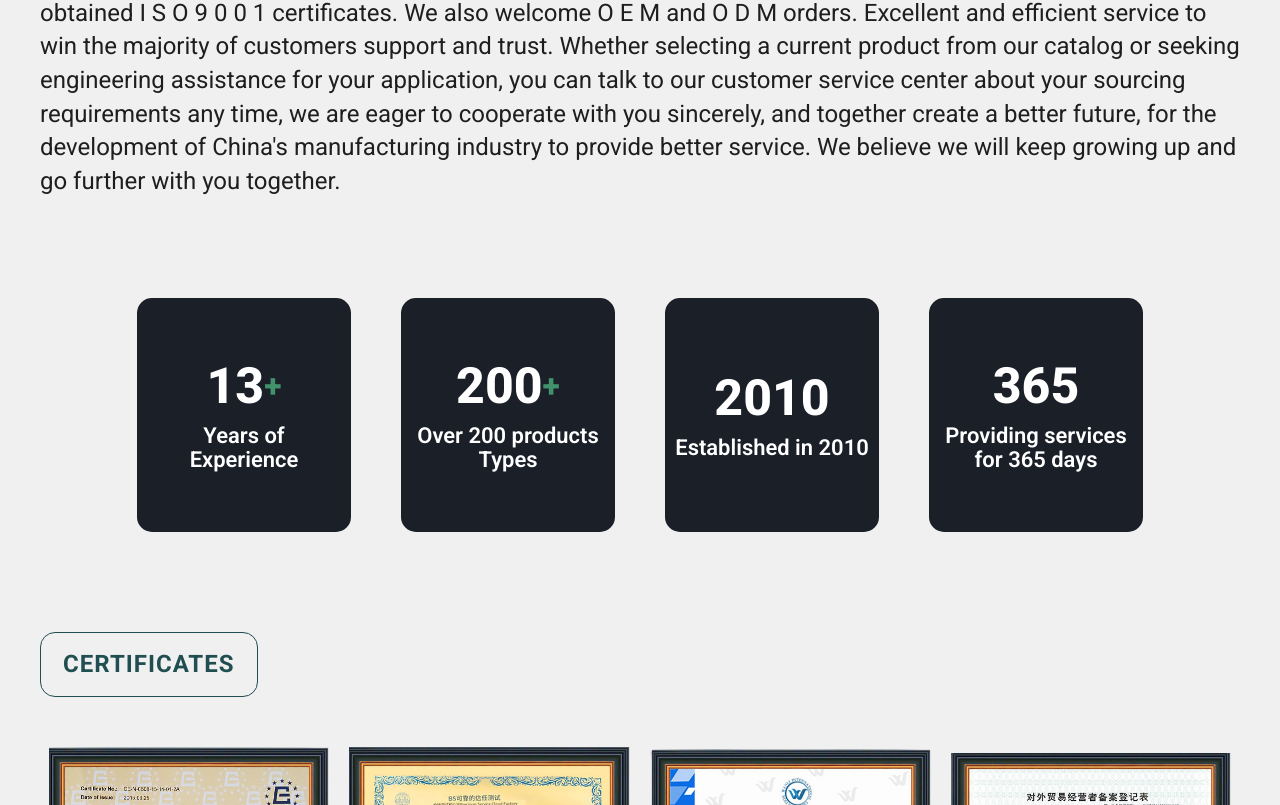
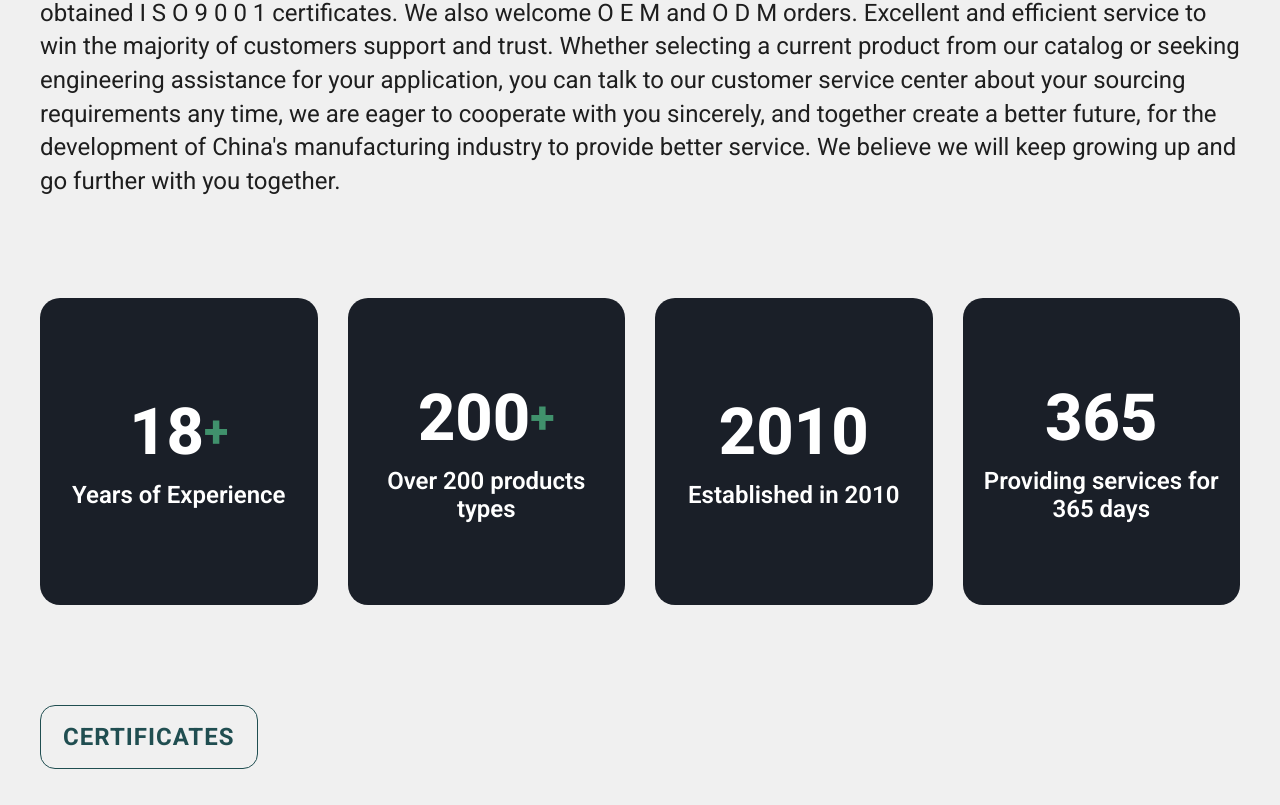
Before and after one commit to SKYE6IX/ventimax.ru, a Next.js app: page /en/about in a window 1280 px wide. Shown: the part 1134-1939 px from the top of the page. Built offline with nearby package versions, Linux system fonts and the light colour scheme; no server answers.

Commit message:
Added metric components

```diff
--- a/messages/en.json
+++ b/messages/en.json
@@ -153,7 +153,7 @@
       "text": "Qingzhou Ventimax Equipment Ltd, was established in 2010, is a professional manufacturer engaged in the research, development, sale and service of all kinds of cooling heating and animal husbandry equipment, such as, negative pressure fan, cooling pad, greenhouse and poultry fan, light traps, manure scraper machine, feed silo, poultry farm equipment and so on. We are located in Weifang City Shandong Province with convenient transportation access. Dedicated to strict quality control and thoughtful customer service, our experienced staff members are always available to discuss your requirements and ensure full customer satisfaction. Selling well in all cities and provinces around China, our products are also exported to clients in other countries and regions such as Australia, korea, Japan, Spain, Singapore and Europe and the United States. In addition, we have obtained I S O 9 0 0 1 certificates. We also welcome O E M and O D M orders. Excellent and efficient service to win the majority of customers support and trust. Whether selecting a current product from our catalog or seeking engineering assistance for your application, you can talk to our customer service center about your sourcing requirements any time, we are eager to cooperate with you sincerely, and together create a better future, for the development of China's manufacturing industry to provide better service. We believe we will keep growing up and go further with you together.",
       "metrics": {
         "yoe": "Years of  Experience",
-        "productType": "Over 200 products Types",
+        "productType": "Over 200 products types",
         "established": "Established in 2010",
         "provideServiceFor": "Providing services for 365 days"
       },
--- a/src/app/[locale]/about/page.scss
+++ b/src/app/[locale]/about/page.scss
@@ -37,6 +37,13 @@
   }
 }
 .about-us-page__details-wrapper {
+  margin-bottom: 100px;
+  @include max-breakpoint("md") {
+    margin-bottom: 80px;
+  }
+  @include between-breakpoints("xs", "s") {
+    margin-bottom: 40px;
+  }
 }
 .about-us-page__title {
   @extend %block-title;
@@ -76,91 +83,6 @@
     font-size: 1.125rem;
     line-height: 25.2px;
     margin-top: 15px;
-  }
-}
-.about-us-page__metrics-wrapper {
-  width: 100%;
-  display: flex;
-  justify-content: center;
-  gap: 50px;
-  margin-top: 100px;
-  @include max-breakpoint("md") {
-    margin-top: 80px;
-    gap: 20px;
-  }
-  @include between-breakpoints("xs", "s") {
-    margin-top: 40px;
-    flex-direction: column;
-  }
-}
-.about-us-page__metrics {
-  width: 214px;
-  height: 234px;
-  padding: 0px 10px;
-  border-radius: 15px;
-  background: $background-muted;
-  display: flex;
-  flex-direction: column;
-  align-items: center;
-  justify-content: center;
-  gap: 10px;
-  transition: transform 0.3s ease-in-out;
-  @include max-breakpoint("md") {
-    width: 180px;
-    height: 196.822px;
-  }
-  @include between-breakpoints("xs", "s") {
-    width: 100%;
-    height: 376.15px;
-  }
-}
-.about-us-page__metrics:hover {
-  transform: scale(1.05);
-}
-.about-us-page__metrics-text-bold {
-  font-family: $font-roboto;
-  font-size: 3.125rem;
-  line-height: 55px;
-  color: $neutral;
-  font-weight: 800;
-  display: inline-flex;
-  align-items: center;
-  span {
-    font-size: 2rem;
-    line-height: 35.2px;
-    color: $support;
-  }
-  @include max-breakpoint("md") {
-    font-size: 2.1875rem;
-    line-height: 38.5px;
-    span {
-      font-size: 1.5rem;
-      line-height: 26.4px;
-    }
-  }
-  @include between-breakpoints("xs", "s") {
-    font-size: 5rem;
-    line-height: 88px;
-    span {
-      font-size: 3.5rem;
-      line-height: 61.6px;
-    }
-  }
-}
-.about-us-page__metrics-text-small {
-  font-family: $font-roboto;
-  font-size: 1.374rem;
-  line-height: 24.2px;
-  font-weight: 600;
-  color: $neutral;
-  text-align: center;
-  @include max-breakpoint("md") {
-    font-size: 1.125rem;
-    line-height: 21.6px;
-  }
-  @include between-breakpoints("xs", "s") {
-    font-size: 2.1875rem;
-    line-height: 38.5px;
   }
 }
 .about-us-page__certificates-wrapper {
--- a/src/app/[locale]/about/page.tsx
+++ b/src/app/[locale]/about/page.tsx
@@ -1,6 +1,7 @@
 import React from "react";
 import { useTranslations } from "next-intl";
 import Image from "next/image";
+import Metrics from "@/components/metrics/Metrics";
 import "./page.scss";
 
 const certificatesData = [
@@ -53,48 +54,7 @@ function AboutUs() {
             {t("text")}
           </p>
         </section>
-        <section className="about-us-page__metrics-wrapper">
-          <div
-            className="about-us-page__metrics"
-            data-testid="about-us-metrics"
-          >
-            <h5 className="about-us-page__metrics-text-bold">
-              13<span>+</span>
-            </h5>
-            <span className="about-us-page__metrics-text-small">
-              {t("metrics.yoe")}
-            </span>
-          </div>
-          <div
-            className="about-us-page__metrics"
-            data-testid="about-us-page-metrics"
-          >
-            <h5 className="about-us-page__metrics-text-bold">
-              200<span>+</span>
-            </h5>
-            <span className="about-us-page__metrics-text-small">
-              {t("metrics.productType")}
-            </span>
-          </div>
-          <div
-            className="about-us-page__metrics"
-            data-testid="about-us-page-metrics"
-          >
-            <h5 className="about-us-page__metrics-text-bold">2010</h5>
-            <span className="about-us-page__metrics-text-small">
-              {t("metrics.established")}
-            </span>
-          </div>
-          <div
-            className="about-us-page__metrics"
-            data-testid="about-us-page-metrics"
-          >
-            <h5 className="about-us-page__metrics-text-bold">365</h5>
-            <span className="about-us-page__metrics-text-small">
-              {t("metrics.provideServiceFor")}
-            </span>
-          </div>
-        </section>
+        <Metrics />
         <section className="about-us-page__certificates-wrapper">
           <h3 className="about-us-page__certificates-heading">
             {t("certificates")}
--- /dev/null
+++ b/src/components/metrics/Metrics.tsx
@@ -0,0 +1,35 @@
+import React from "react";
+import { useTranslations } from "next-intl";
+import "./metrics.scss";
+
+function Metrics() {
+  const t = useTranslations("Pages.aboutUs");
+  return (
+    <section className="metrics-wrapper">
+      <div className="metrics" data-testid="metrics">
+        <h5 className="metrics__text-bold">
+          18<span>+</span>
+        </h5>
+        <span className="metrics__text-small">{t("metrics.yoe")}</span>
+      </div>
+      <div className="metrics" data-testid="metrics">
+        <h5 className="metrics__text-bold">
+          200<span>+</span>
+        </h5>
+        <span className="metrics__text-small">{t("metrics.productType")}</span>
+      </div>
+      <div className="metrics" data-testid="metrics">
+        <h5 className="metrics__text-bold">2010</h5>
+        <span className="metrics__text-small">{t("metrics.established")}</span>
+      </div>
+      <div className="metrics" data-testid="metrics">
+        <h5 className="metrics__text-bold">365</h5>
+        <span className="metrics__text-small">
+          {t("metrics.provideServiceFor")}
+        </span>
+      </div>
+    </section>
+  );
+}
+
+export default Metrics;
--- /dev/null
+++ b/src/components/metrics/metrics.scss
@@ -0,0 +1,101 @@
+@use "@/global-style/variables.scss" as *;
+@use "@/global-style/shared-styles.scss" as *;
+
+.metrics-wrapper {
+  width: 100%;
+  display: flex;
+  justify-content: center;
+  gap: 30px;
+  @include max-breakpoint("md") {
+    gap: 20px;
+  }
+  @include between-breakpoints("xs", "s") {
+    flex-direction: column;
+  }
+}
+.metrics {
+  width: 280.105px;
+  height: 306.283px;
+  padding: 0px 10px;
+  border-radius: 20px;
+  background: $background-muted;
+  display: flex;
+  flex-direction: column;
+  align-items: center;
+  justify-content: center;
+  gap: 10px;
+  transition: transform 0.3s ease-in-out;
+  @include max-breakpoint("md") {
+    width: 199.815px;
+    height: 218.489px;
+  }
+  @include max-breakpoint("sm") {
+    width: 180px;
+    height: 196.822px;
+  }
+  @include between-breakpoints("xs", "s") {
+    width: 100%;
+    height: 376.15px;
+  }
+}
+.metrics:hover {
+  transform: scale(1.03);
+}
+.metrics__text-bold {
+  font-family: $font-roboto;
+  font-size: 4.0625rem;
+  line-height: 78px;
+  color: $neutral;
+  font-weight: 800;
+  display: inline-flex;
+  align-items: center;
+  span {
+    font-size: 2.8125rem;
+    line-height: 54px;
+    color: $support;
+  }
+  @include max-breakpoint("md") {
+    font-size: 2.875rem;
+    line-height: 55.2px;
+    span {
+      font-size: 2rem;
+      line-height: 38.4px;
+    }
+  }
+  @include max-breakpoint("sm") {
+    font-size: 2.6285rem;
+    line-height: 50.4672px;
+    span {
+      font-size: 1.8125rem;
+      line-height: 34.8px;
+    }
+  }
+  @include between-breakpoints("xs", "s") {
+    font-size: 5rem;
+    line-height: 88px;
+    span {
+      font-size: 3.5rem;
+      line-height: 61.6px;
+    }
+  }
+}
+.metrics__text-small {
+  font-family: $font-roboto;
+  font-size: 1.5rem;
+  line-height: 28.8px;
+  font-weight: 600;
+  color: $neutral;
+  text-align: center;
+  @include max-breakpoint("md") {
+    font-size: 1.283875rem;
+    line-height: 24.6505px;
+  }
+  @include max-breakpoint("sm") {
+    font-size: 1.1565625rem;
+    line-height: 22.206px;
+  }
+  @include between-breakpoints("xs", "s") {
+    font-size: 2.1875rem;
+    line-height: 38.5px;
+  }
+}
```
Also changed, not shown: 2 other files (tests, documents, lock files or other folders).
